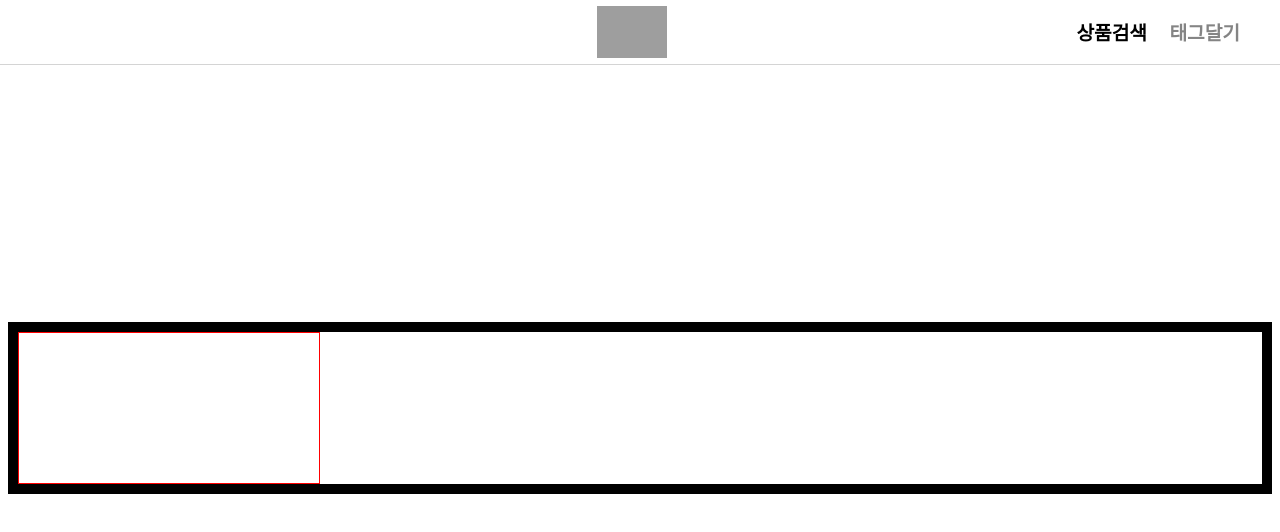
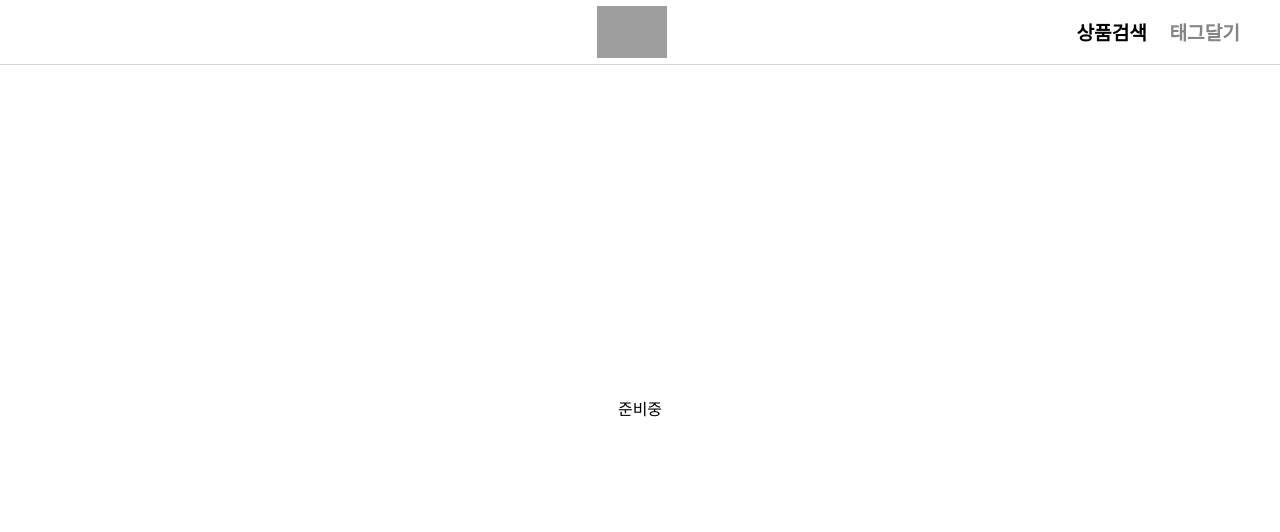
Before and after one commit to holystorySeo/oddconcepts-assignment, a React (Create React App) app: page /tagging in a window 1280 px wide. Shown: the top 532 px of the page. Built offline with nearby package versions, Linux system fonts and the light colour scheme; grey boxes are pictures that could not be loaded.

Commit message:
[Fix] 최종수정

```diff
--- a/src/pages/TagPage.js
+++ b/src/pages/TagPage.js
@@ -7,7 +7,6 @@ export default function TagPage() {
   const [ctx, setCtx] = useState();
 
   const drawing = (e) => {
-    console.log('1');
     ctx.strokeStyle = 'red';
     const x = e.clientX - canvasRef.current.offsetLeft;
     const y = e.clientY - canvasRef.current.offsetTop;
@@ -18,9 +17,7 @@ export default function TagPage() {
 
   return (
     <TagPageContainer>
-      <canvas className="image-section" ref={canvasRef} onMouseDown={drawing} />
-
-      <div className="tag-list-section" />
+      <p>준비중</p>
     </TagPageContainer>
   );
 }
@@ -30,8 +27,8 @@ const TagPageContainer = styled.div`
   height: 100%;
   display: flex;
   flex-direction: row;
+  justify-content: center;
   align-items: center;
-  border: 10px solid black;
 
   .image-section {
     border: 1px solid red;
```
